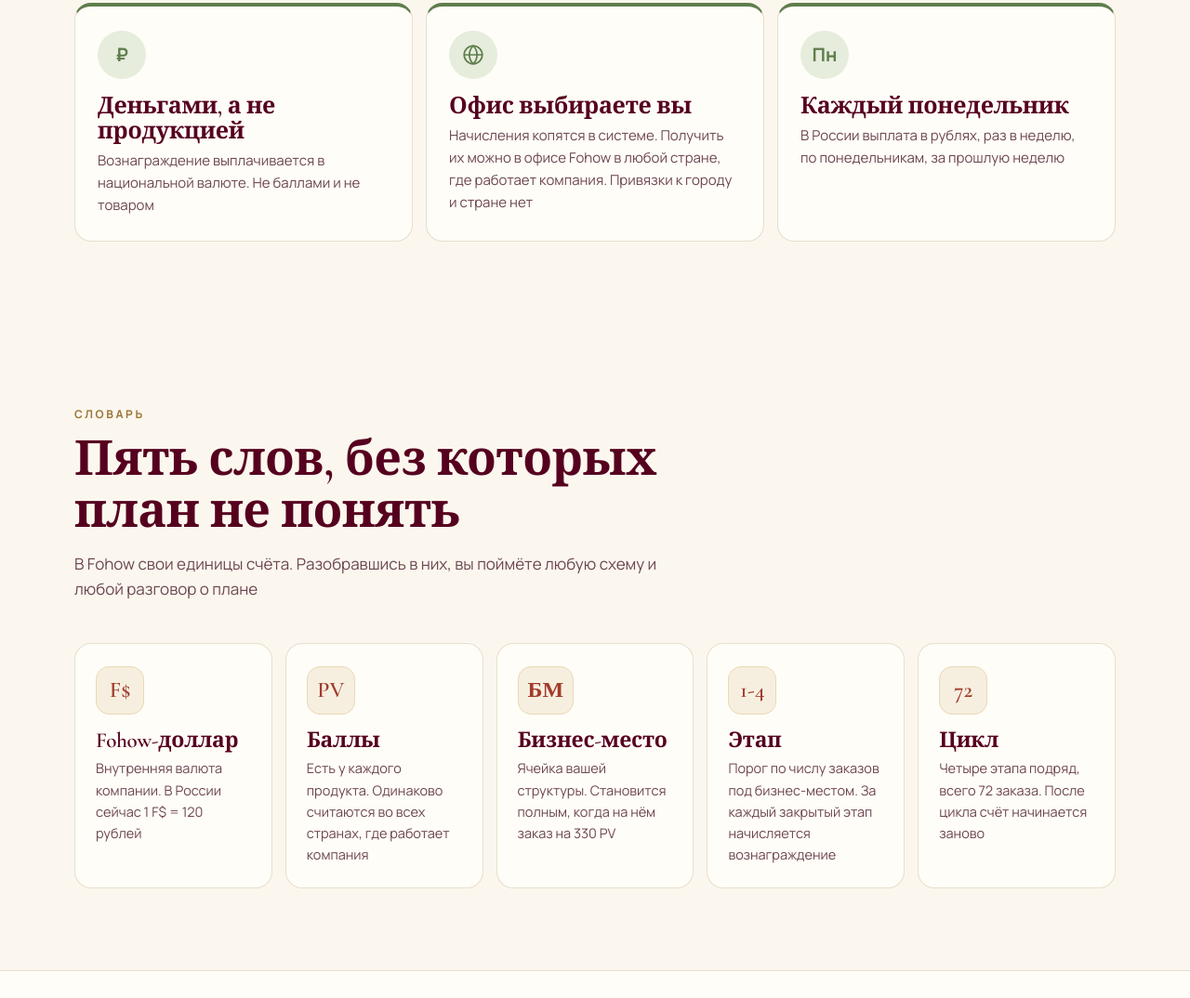
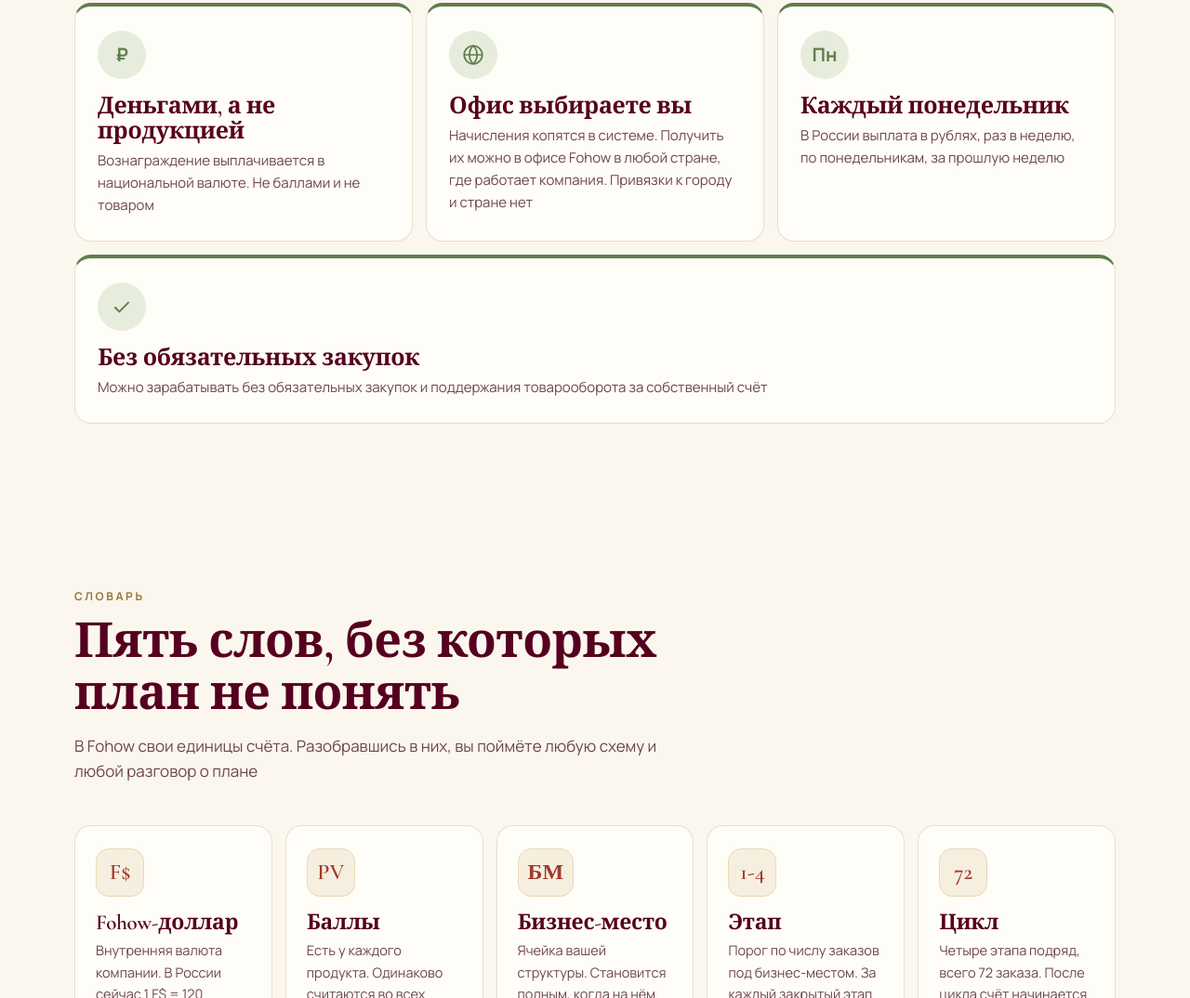
Before and after one commit to dubobrik-cpu/fohow, a plain HTML site: page index.html in a window 1280 px wide. Shown: the part 1200-2274 px from the top of the page at 93% size. Drawn offline with nearby package versions, Linux system fonts and the light colour scheme.

Commit message:
Главная: карточка «Без обязательных закупок» в блоке выплат, фраза Юлии дословно
Co-Authored-By: Claude Opus 5.5 <noreply@anthropic.com>

```diff
--- a/index.html
+++ b/index.html
@@ -75,6 +75,7 @@
       <div class="pay-item rise"><span class="pay-k">₽</span><h3>Деньгами, а не продукцией</h3><p>Вознаграждение выплачивается в национальной валюте. Не баллами и не товаром</p></div>
       <div class="pay-item rise"><span class="pay-k"><svg viewBox="0 0 24 24" width="26" height="26" fill="none" stroke="currentColor" stroke-width="1.6"><circle cx="12" cy="12" r="9"/><path d="M3 12h18M12 3c2.6 2.6 3.8 5.6 3.8 9s-1.2 6.4-3.8 9c-2.6-2.6-3.8-5.6-3.8-9S9.4 5.6 12 3z"/></svg></span><h3>Офис выбираете вы</h3><p>Начисления копятся в системе. Получить их можно в офисе Fohow в любой стране, где работает компания. Привязки к городу и стране нет</p></div>
       <div class="pay-item rise"><span class="pay-k">Пн</span><h3>Каждый понедельник</h3><p>В России выплата в рублях, раз в неделю, по понедельникам, за прошлую неделю</p></div>
+      <div class="pay-item rise" style="grid-column:1/-1"><span class="pay-k"><svg viewBox="0 0 24 24" width="26" height="26" fill="none" stroke="currentColor" stroke-width="1.8"><path d="M5 12.5l4.5 4.5L19 7.5"/></svg></span><h3>Без обязательных закупок</h3><p>Можно зарабатывать без обязательных закупок и поддержания товарооборота за собственный счёт</p></div>
     </div>
   </div>
 </section>
```
